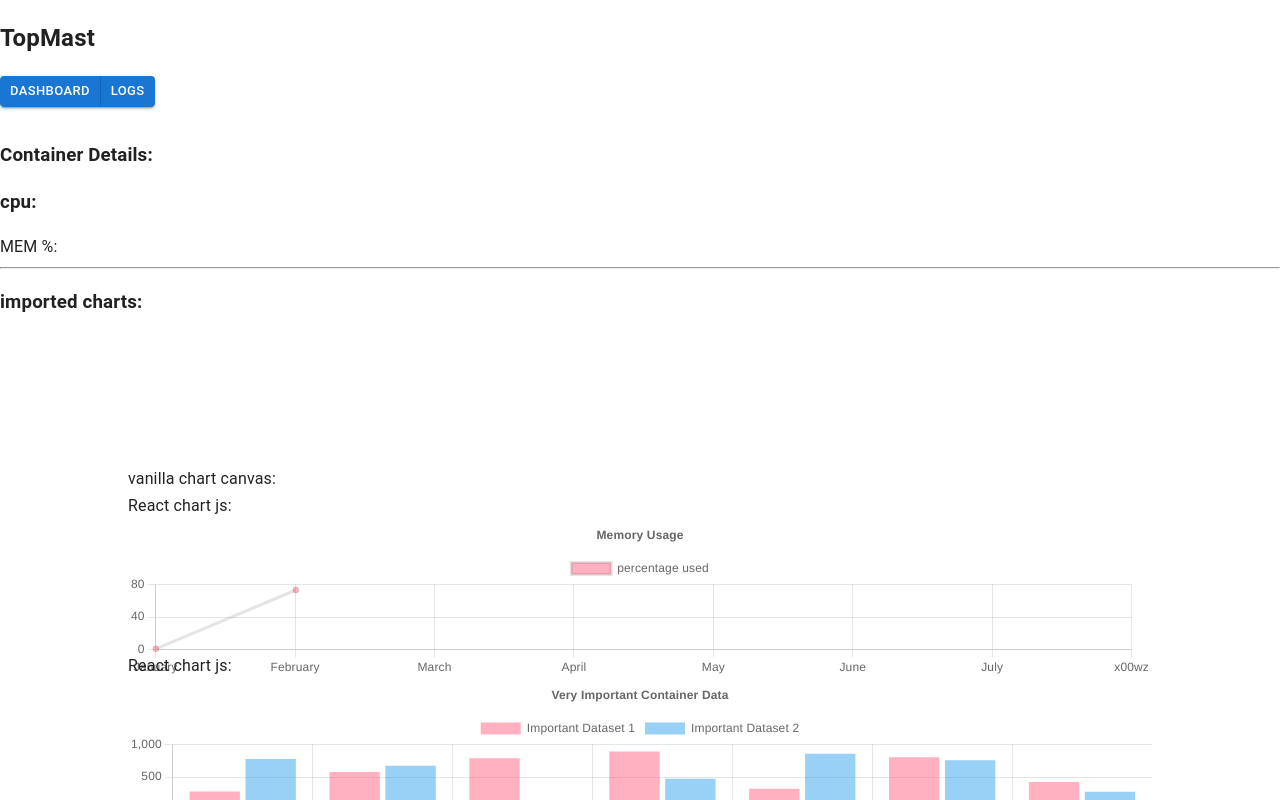
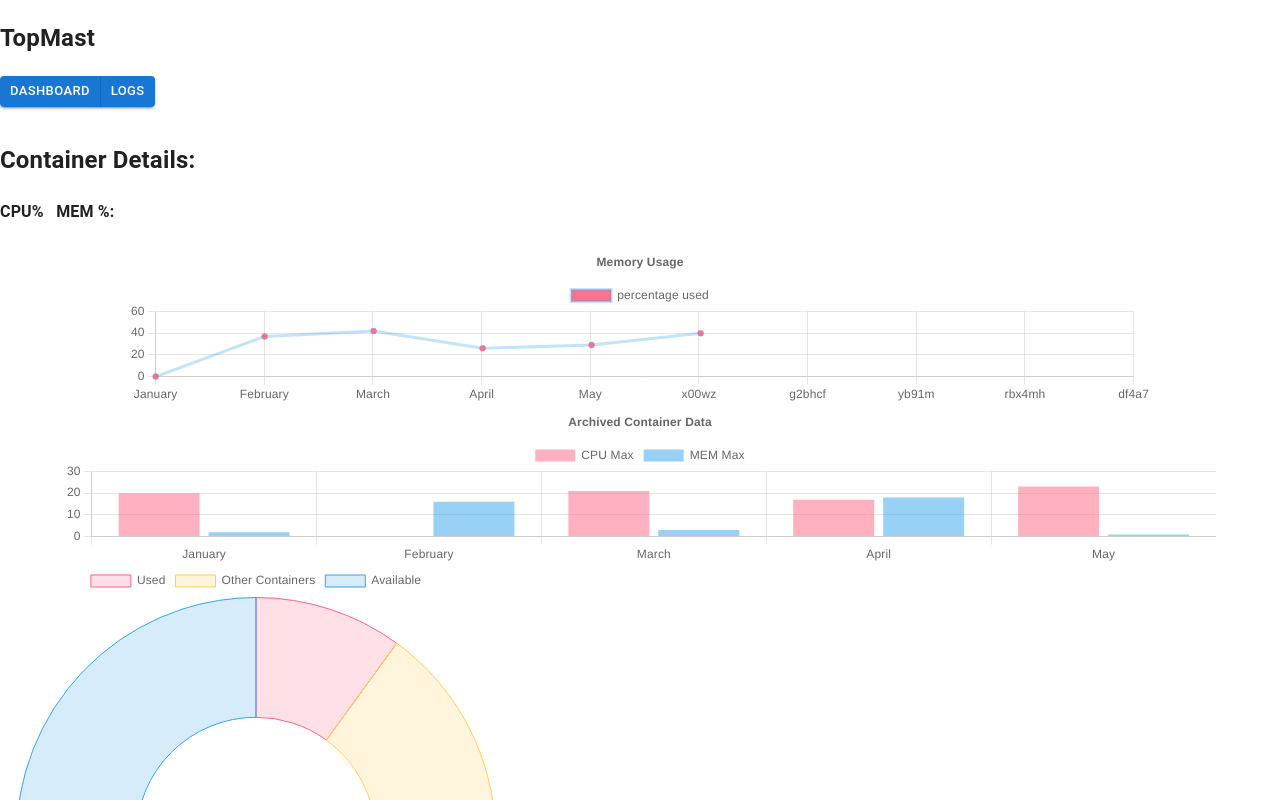
Before and after one commit to oslabs-beta/Topmast, a React (Vite) app in the folder ui/: page /container in a window 1280 px wide. Shown: the top 800 px of the page. Built offline with nearby package versions, Linux system fonts and the light colour scheme; what @docker/docker-mui-theme, @docker/extension-api-client would draw is missing.

Commit message:
chart display cleanup

```diff
--- a/ui/src/components/ContainerChart.tsx
+++ b/ui/src/components/ContainerChart.tsx
@@ -1,6 +1,15 @@
 import React, { useEffect, useRef } from 'react';
 
 import { useAppContext } from '../context/AppContext';
+
+import {
+  Typography,
+  Toolbar,
+  Button,
+  ButtonGroup,
+  Box
+} from '@mui/material';
+
 import {
   Chart as ChartJS,
   CategoryScale,
@@ -20,36 +29,36 @@ import { Bar, Doughnut, Line } from 'react-chartjs-2';
 
 import Chart from 'chart.js/auto';
 
-(async function testChart() {
-  const data = [
-    { year: 2010, count: 10 },
-    { year: 2011, count: 20 },
-    { year: 2012, count: 15 },
-    { year: 2013, count: 25 },
-    { year: 2014, count: 22 },
-    { year: 2015, count: 30 },
-    { year: 2016, count: 28 },
-  ];
+// (async function testChart() {
+//   const data = [
+//     { year: 2010, count: 10 },
+//     { year: 2011, count: 20 },
+//     { year: 2012, count: 15 },
+//     { year: 2013, count: 25 },
+//     { year: 2014, count: 22 },
+//     { year: 2015, count: 30 },
+//     { year: 2016, count: 28 },
+//   ];
 
-  const canvas = document.getElementById('vcc') as HTMLCanvasElement;
-  if (canvas) {
-    let ctx = canvas.getContext('2d');
-    if (ctx) {
-      new Chart(ctx, {
-        type: 'bar',
-        data: {
-          labels: data.map((row) => row.year),
-          datasets: [
-            {
-              label: 'Acquisitions by year',
-              data: data.map((row) => row.count),
-            },
-          ],
-        },
-      });
-    }
-  }
-})();
+//   const canvas = document.getElementById('vcc') as HTMLCanvasElement;
+//   if (canvas) {
+//     let ctx = canvas.getContext('2d');
+//     if (ctx) {
+//       new Chart(ctx, {
+//         type: 'bar',
+//         data: {
+//           labels: data.map((row) => row.year),
+//           datasets: [
+//             {
+//               label: 'Acquisitions by year',
+//               data: data.map((row) => row.count),
+//             },
+//           ],
+//         },
+//       });
+//     }
+//   }
+// })();
 
 // FAKER FOR DEV TESTING Data
 import { faker } from '@faker-js/faker';
@@ -80,7 +89,7 @@ const ContainerChart = () => {
       },
       title: {
         display: true,
-        text: 'Very Important Container Data',
+        text: 'Archived Container Data',
       },
     },
   };
@@ -91,57 +100,56 @@ const ContainerChart = () => {
     'March',
     'April',
     'May',
-    'June',
-    'July',
   ];
-
-  //    setInterval(function() {
-  //         const newLabel = (Math.random() + 1).toString(36).substring(7);
-  //         const newData = Math.floor(Math.random() * (10 - 1 + 1)) + 1;
-  //         labels.push(newLabel);
-  //         console.log("*******",labels)
-  //     }, 2000);
 
   // bar chart data, generated by faker
   const barData = {
     labels,
     datasets: [
       {
-        label: 'Important Dataset 1',
+        label: 'CPU Max',
         // data: [120, 190, 300, 500, 900, 350, 200],
-        data: labels.map(() => faker.datatype.number({ min: 0, max: 1000 })),
+        data: labels.map(() => faker.datatype.number({ min: 0, max: 30 })),
         backgroundColor: 'rgba(255, 99, 132, 0.5)',
       },
       {
-        label: 'Important Dataset 2',
-        data: labels.map(() => faker.datatype.number({ min: 0, max: 1000 })),
+        label: 'MEM Max',
+        data: labels.map(() => faker.datatype.number({ min: 0, max: 30 })),
         backgroundColor: 'rgba(53, 162, 235, 0.5)',
       },
     ],
   };
+  const doughOptions = {
+    responsive: true,
+    maintainAspectRatio: false,
+    plugins: {
+      legend: {
+        position: 'top' as const,
+      },
+      title: {
+        display: true,
+        text: 'Total Docker Memory Usage',
+      },
+    },
+  };
 
   const doughData = {
-    labels: ['Red', 'Blue', 'Yellow', 'Green', 'Purple', 'Orange'],
+    // labels: ['Red', 'Blue', 'Yellow', 'Green', 'Purple', 'Orange'],
+    labels: ['Used', 'Other Containers', 'Available'],
     datasets: [
       {
-        label: '# of Things',
-        // data: [12, 19, 3, 5, 2, 3],
-        data: labels.map(() => faker.datatype.number({ min: 1, max: 15 })),
+        // label: '# of Things',
+        data: [10,30,60],
+        // labels.map(() => faker.datatype.number({ min: 1, max: 100 })),
         backgroundColor: [
           'rgba(255, 99, 132, 0.2)',
+          'rgba(255, 206, 86, 0.2)',
           'rgba(54, 162, 235, 0.2)',
-          'rgba(255, 206, 86, 0.2)',
-          'rgba(75, 192, 192, 0.2)',
-          'rgba(153, 102, 255, 0.2)',
-          'rgba(255, 159, 64, 0.2)',
         ],
         borderColor: [
           'rgba(255, 99, 132, 1)',
+          'rgba(255, 206, 86, 1)',
           'rgba(54, 162, 235, 1)',
-          'rgba(255, 206, 86, 1)',
-          'rgba(75, 192, 192, 1)',
-          'rgba(153, 102, 255, 1)',
-          'rgba(255, 159, 64, 1)',
         ],
         borderWidth: 1,
       },
@@ -180,7 +188,8 @@ const ContainerChart = () => {
         label: 'percentage used',
         data: [0],
         // data: labels.map(() => faker.datatype.number({ min: 0, max: 100 })),
-        backgroundColor: 'rgba(255, 99, 132, 0.5)',
+        backgroundColor: 'rgba(255, 99, 132, 0.9)',
+        borderColor: 'rgba(53, 162, 235, 0.3)',
       },
     ],
   };
@@ -199,14 +208,14 @@ const ContainerChart = () => {
       const chart = lineChartRef.current;
       // generate new data
       const newLabel = (Math.random() + 1).toString(36).substring(7);
-      const newData = Math.floor(Math.random() * (100 - 1 + 1)) + 1;
+      const newData = Math.floor(Math.random() * (50 - 1 + 1)) + 1;
       console.log('*******', chart, newData);
       // push new data
       chart.data.labels.push(newLabel);
       chart.data.datasets[0].data.push(newData);
       // update rendered chart
       chart.update();
-    }, 5000); // Change interval to 30000 milliseconds (30 seconds)
+    }, 1000); // Change interval to 30000 milliseconds (30 seconds)
 
     // Cleanup interval on component unmount
     return () => clearInterval(interval);
@@ -214,17 +223,6 @@ const ContainerChart = () => {
 
   return (
     <>
-      <div
-        style={{
-          position: 'relative',
-          height: '20vh',
-          width: '80vw',
-          margin: 'auto',
-        }}
-      >
-        vanilla chart canvas:
-        <canvas id="vcc"></canvas>
-      </div>
 
       <div
         style={{
@@ -234,7 +232,6 @@ const ContainerChart = () => {
           margin: 'auto',
         }}
       >
-        React chart js:
         <Line
           id="r2Line"
           ref={lineChartRef}
@@ -243,22 +240,25 @@ const ContainerChart = () => {
         />
       </div>
 
+      <Box>
+
+
+      </Box>
+
       <div
         style={{
           position: 'relative',
           height: '20vh',
-          width: '80vw',
+          width: '90vw',
           margin: 'auto',
         }}
       >
-        React chart js:
         <Bar ref={barChartRef} options={barOptions} data={barData} />
       </div>
 
-      <div style={{ position: 'relative', height: '40vw', width: '80vh' }}>
-        React chart js:
+      <Box style={{ position: 'relative', height: '40vw', width: '90vh' }}>
         <Doughnut data={doughData} />
-      </div>
+      </Box>
     </>
   );
 };
--- a/ui/src/views/ContainerView.tsx
+++ b/ui/src/views/ContainerView.tsx
@@ -27,21 +27,12 @@ const ContainerView = () => {
         <Button component={Link} to="/containerlogs">Logs</Button>
       </ButtonGroup>
 
-      {/* <Link to='/'>Link to Root</Link> |&nbsp;
-      <Link to='/container'>Link to generic container</Link> |&nbsp;
-      <Link to='/containerlogs'>Link to Logs</Link> */}
-      <h3>Container Details: {currentContainer}</h3>
+      <h2>Container Details: {currentContainer}</h2>
 
-      <h3>cpu: {stats[currentContainer]?.cpu}</h3>
-      <Typography>MEM %: {stats[currentContainer]?.memory}</Typography>
+      <h4>CPU% {stats[currentContainer]?.cpu} &nbsp; MEM %: {stats[currentContainer]?.memory}</h4>
 
 
-<hr />
-
-    <h3>imported charts:</h3>
     <ContainerChart />
-
-
 
     </>
   );
```
